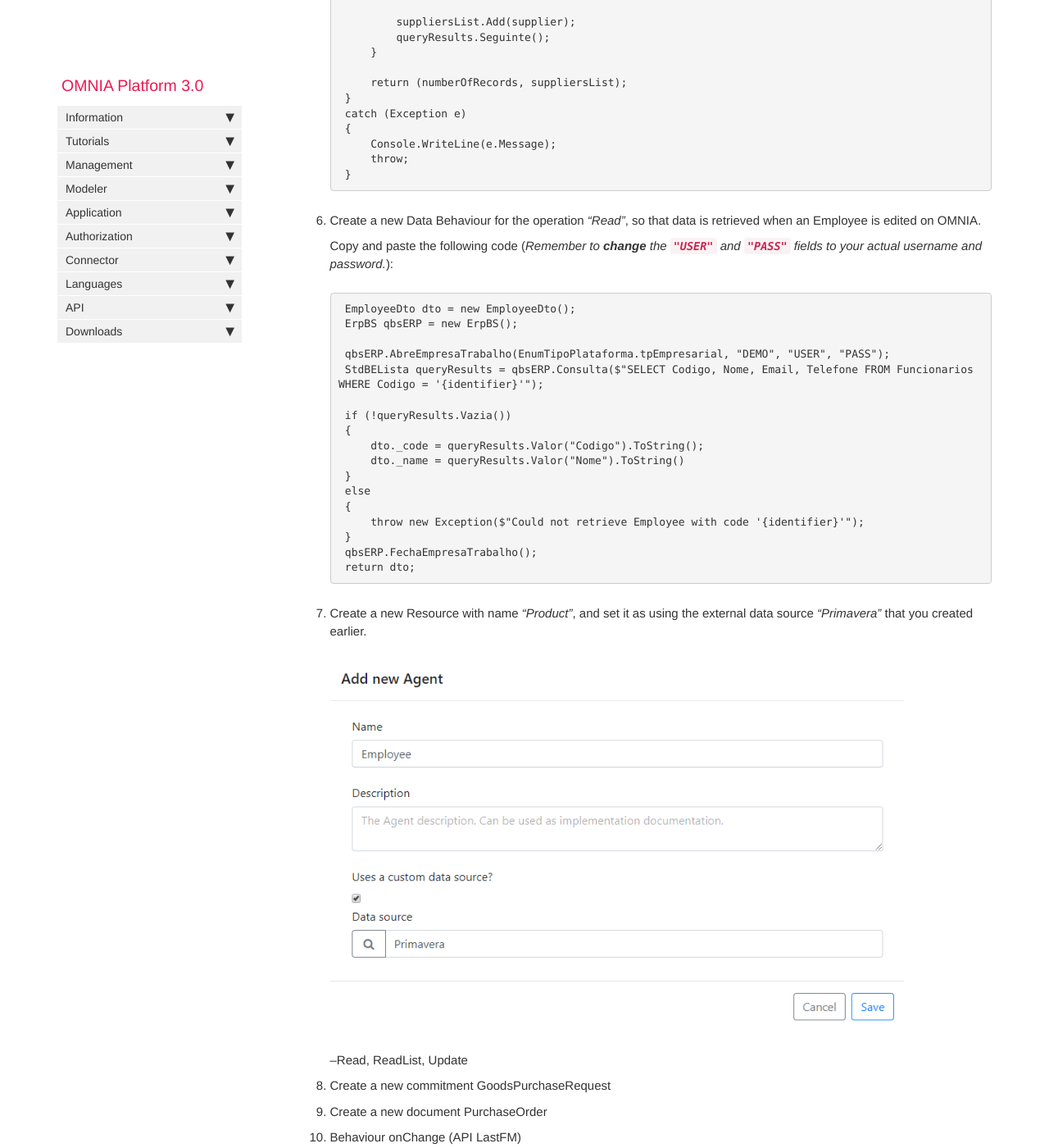
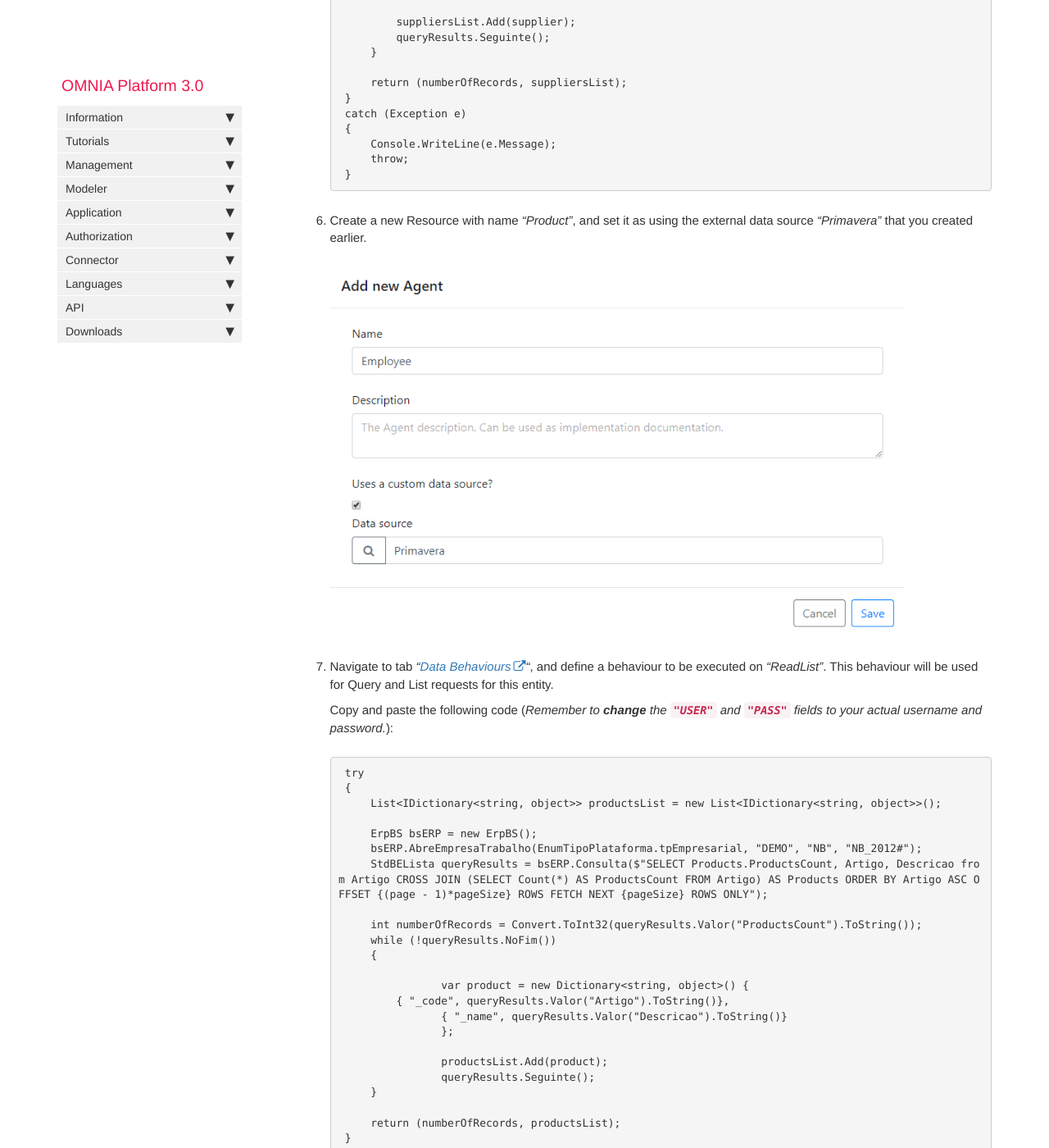
Before and after one commit to daniel8lopes/omnia3, a Jekyll site: the page built from docs/pages/omnia3/Tutorials/omnia3_multisystemconnectortutorial.md, in a window 1280 px wide and 1400 px high, scrolled down 3518 px. Shown: the whole window at 82% size. Built offline with Jekyll 4.4.1, drawn with Linux system fonts in a browser that asks for light colours; nearby versions of some CDN libraries; comment, search, counter and statistics services are not loaded; some of the changed text lies outside the part shown.

Commit message:
Update omnia3_multisystemconnectortutorial.md

````diff
--- a/docs/pages/omnia3/Tutorials/omnia3_multisystemconnectortutorial.md
+++ b/docs/pages/omnia3/Tutorials/omnia3_multisystemconnectortutorial.md
@@ -65,10 +65,10 @@ This tutorial also requires an access to [Primavera ERP](https://pt.primaverabss
     ```C#
     try
     {
-	    List<IDictionary<string, object>> suppliersList = new List<IDictionary<string, object>>();
+	List<IDictionary<string, object>> suppliersList = new List<IDictionary<string, object>>();
 
-        ErpBS bsERP = new ErpBS();
-	    bsERP.AbreEmpresaTrabalho(EnumTipoPlataforma.tpEmpresarial, "DEMO", "NB", "NB_2012#");
+	ErpBS bsERP = new ErpBS();
+	bsERP.AbreEmpresaTrabalho(EnumTipoPlataforma.tpEmpresarial, "DEMO", "NB", "NB_2012#");
         StdBELista queryResults = bsERP.Consulta($"SELECT Suppliers.SuppliersCount, Fornecedor, Nome from Fornecedores CROSS JOIN       (SELECT Count(*) AS SuppliersCount FROM Fornecedores) AS Suppliers ORDER BY Fornecedor ASC OFFSET {(page - 1)*pageSize} ROWS FETCH NEXT {pageSize} ROWS ONLY");
 
         int numberOfRecords = Convert.ToInt32(queryResults.Valor("SuppliersCount").ToString());
@@ -93,35 +93,44 @@ This tutorial also requires an access to [Primavera ERP](https://pt.primaverabss
     }
     ```
 
-6. Create a new Data Behaviour for the operation *"Read"*, so that data is retrieved when an Employee is edited on OMNIA.
+7. Create a new Resource with name *"Product"*, and set it as using the external data source *"Primavera"* that you created earlier.
+
+    ![Modeler create Agent](/images/tutorials/primaveraconnector/add-new-agent.png)
+
+5. Navigate to tab *"[Data Behaviours](https://docs.numbersbelieve.com/omnia3_modeler_datasources.html)"*, and define a behaviour to be executed on *"ReadList"*. This behaviour will be used for Query and List requests for this entity.
 
     Copy and paste the following code (*Remember to **change** the **```"USER"```** and **```"PASS"```** fields to your actual username and password.*):
 
     ```C#
-    EmployeeDto dto = new EmployeeDto();
-    ErpBS qbsERP = new ErpBS();
+	try
+	{
+		List<IDictionary<string, object>> productsList = new List<IDictionary<string, object>>();
 
-    qbsERP.AbreEmpresaTrabalho(EnumTipoPlataforma.tpEmpresarial, "DEMO", "USER", "PASS");
-    StdBELista queryResults = qbsERP.Consulta($"SELECT Codigo, Nome, Email, Telefone FROM Funcionarios WHERE Codigo = '{identifier}'");
+		ErpBS bsERP = new ErpBS();
+		bsERP.AbreEmpresaTrabalho(EnumTipoPlataforma.tpEmpresarial, "DEMO", "NB", "NB_2012#");
+		StdBELista queryResults = bsERP.Consulta($"SELECT Products.ProductsCount, Artigo, Descricao from Artigo CROSS JOIN (SELECT Count(*) AS ProductsCount FROM Artigo) AS Products ORDER BY Artigo ASC OFFSET {(page - 1)*pageSize} ROWS FETCH NEXT {pageSize} ROWS ONLY");
 
-    if (!queryResults.Vazia())
-    {
-        dto._code = queryResults.Valor("Codigo").ToString();
-        dto._name = queryResults.Valor("Nome").ToString()
-    }
-    else
-    {
-        throw new Exception($"Could not retrieve Employee with code '{identifier}'");
-    }
-    qbsERP.FechaEmpresaTrabalho();
-    return dto;
+		int numberOfRecords = Convert.ToInt32(queryResults.Valor("ProductsCount").ToString());
+		while (!queryResults.NoFim())
+		{
+
+    		var product = new Dictionary<string, object>() {
+			{ "_code", queryResults.Valor("Artigo").ToString()},
+        		{ "_name", queryResults.Valor("Descricao").ToString()}
+    		};
+
+    		productsList.Add(product);
+    		queryResults.Seguinte();
+		}
+
+		return (numberOfRecords, productsList);
+	}
+	catch (Exception e)
+	{
+    	Console.WriteLine(e.Message);
+    	throw;
+	}
     ```
-
-7. Create a new Resource with name *"Product"*, and set it as using the external data source *"Primavera"* that you created earlier.
-
-    ![Modeler create Agent](/images/tutorials/primaveraconnector/add-new-agent.png)
-
-    --Read, ReadList, Update
 
 8. Create a new commitment GoodsPurchaseRequest
 
````
